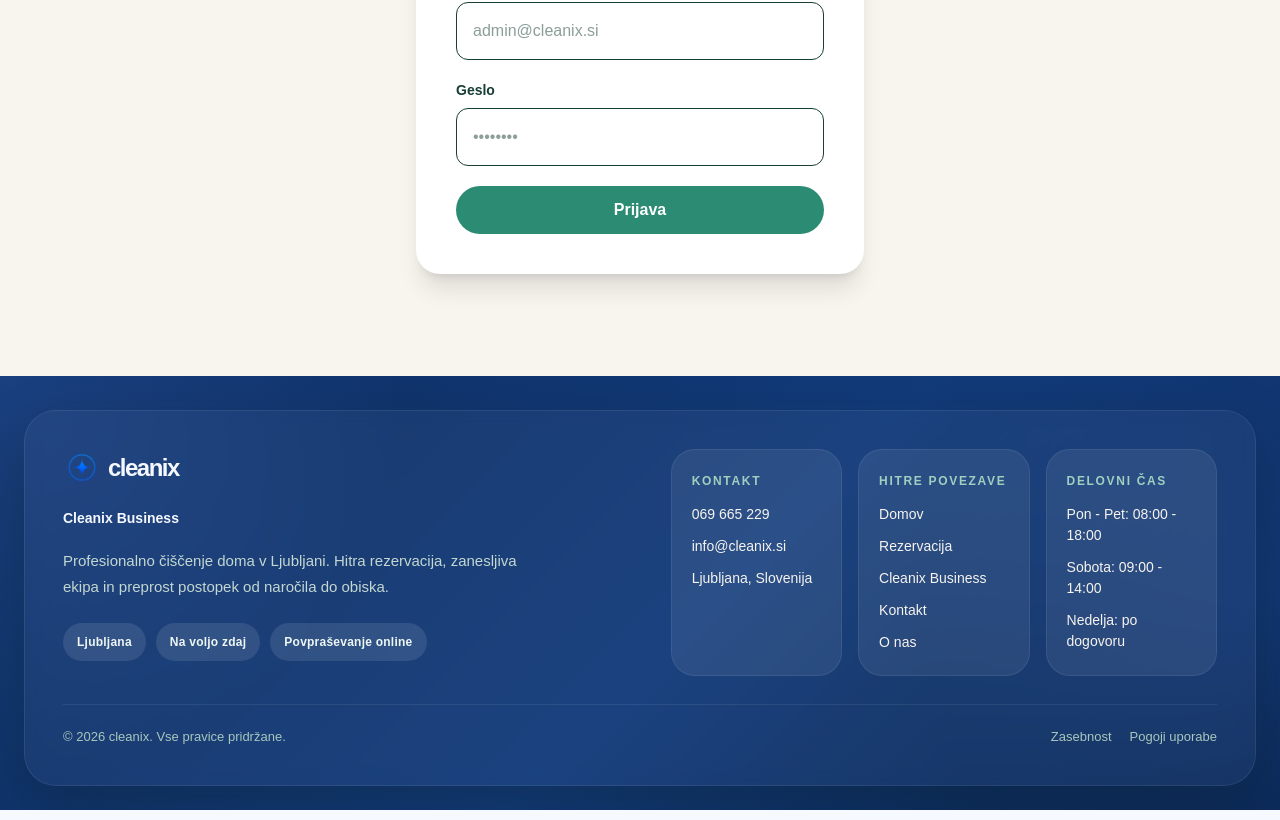
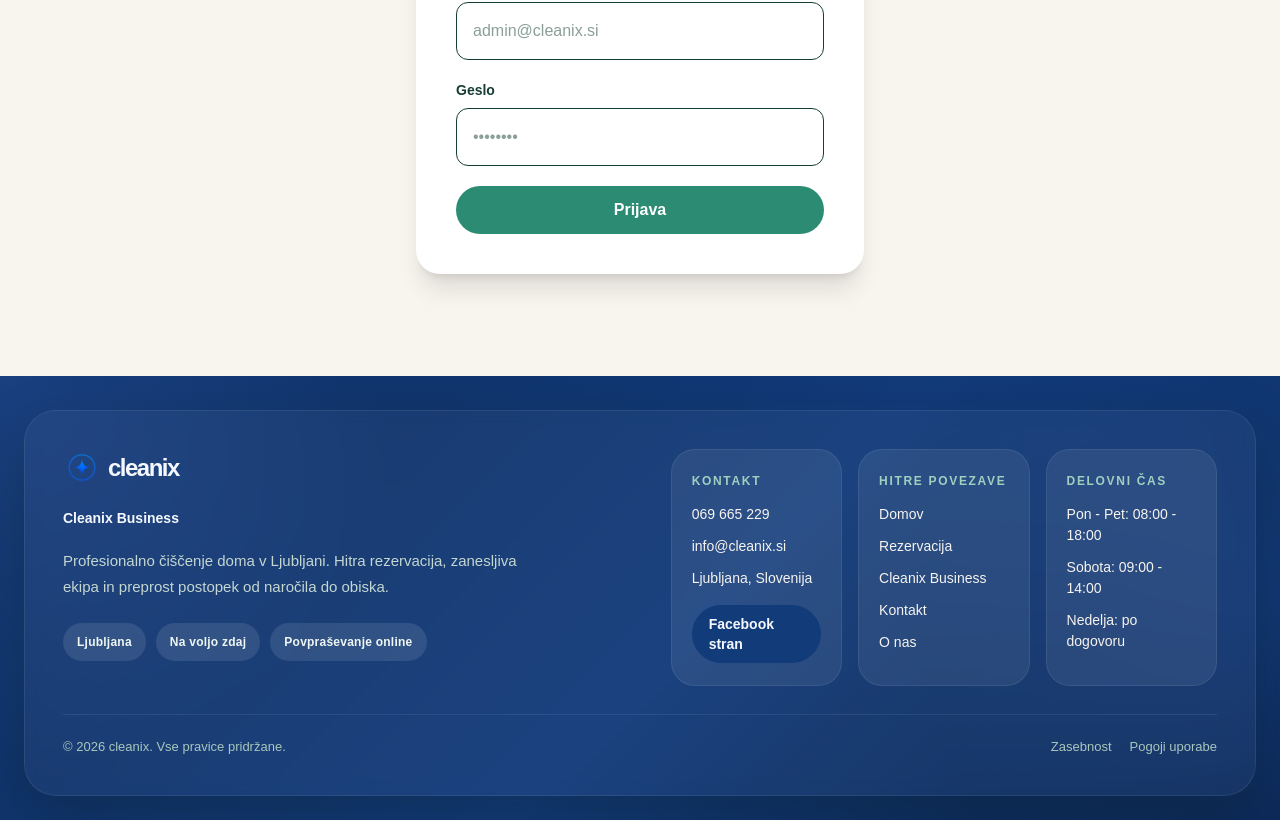
Before and after one commit to irexh/cleanix, a Next.js app: page /sl/login in a window 1280 px wide. Shown: the part 424-1244 px from the top of the page. Built offline with nearby package versions, Linux system fonts and the light colour scheme; no server answers.

Commit message:
add fb official page

```diff
--- a/app/[locale]/admin/employees/page.tsx
+++ b/app/[locale]/admin/employees/page.tsx
@@ -33,7 +33,7 @@ export default async function AdminEmployeesPage() {
 
           <form
             action={createEmployeeAction}
-            className="grid gap-4 lg:grid-cols-4 lg:gap-x-5 lg:items-start"
+            className="grid gap-y-5 gap-x-6 lg:grid-cols-[minmax(0,1fr)_minmax(0,1fr)_minmax(0,1fr)_160px] lg:items-start"
           >
             <label className="grid gap-2 text-sm font-bold">
               Ime
@@ -68,7 +68,7 @@ export default async function AdminEmployeesPage() {
               <div className="h-7" />
               <button
                 type="submit"
-                className="mt-8 w-full rounded-full bg-[#2f6fe4] px-7 py-3 text-sm font-extrabold text-white transition hover:bg-[#123b7a]"
+                className="mt-8 w-full rounded-full bg-[#2f6fe4] px-5 py-2.5 text-sm font-extrabold text-white transition hover:bg-[#123b7a]"
               >
                 Dodaj
               </button>
@@ -89,7 +89,7 @@ export default async function AdminEmployeesPage() {
 
             <button
               type="submit"
-              className="rounded-full bg-[#2f6fe4] px-7 py-3 text-sm font-extrabold text-white transition hover:bg-[#123b7a] lg:hidden"
+              className="rounded-full bg-[#2f6fe4] px-6 py-3 text-sm font-extrabold text-white transition hover:bg-[#123b7a] lg:hidden"
             >
               Dodaj
             </button>
--- a/components/SiteFooter.tsx
+++ b/components/SiteFooter.tsx
@@ -1,6 +1,9 @@
 import Image from "next/image";
 
 export default function SiteFooter() {
+  const facebookUrl =
+    process.env.NEXT_PUBLIC_FACEBOOK_URL || "https://www.facebook.com/cleanix.si";
+
   return (
     <footer className="site-footer">
       <div className="site-footer-shell">
@@ -43,6 +46,16 @@ export default function SiteFooter() {
                 <a href="mailto:info@cleanix.si">info@cleanix.si</a>
                 <span>Ljubljana, Slovenija</span>
               </div>
+              <div className="mt-4">
+                <a
+                  href={facebookUrl}
+                  target="_blank"
+                  rel="noreferrer"
+                  className="inline-flex items-center gap-2 rounded-full border border-[#123b7a] bg-[#123b7a] px-4 py-2 text-sm font-bold text-white transition hover:bg-white hover:text-[#123b7a]"
+                >
+                  Facebook stran
+                </a>
+              </div>
             </section>
 
             <section className="site-footer-card">
```
